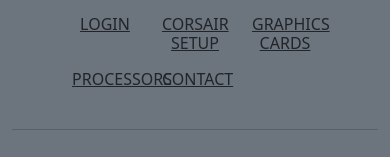
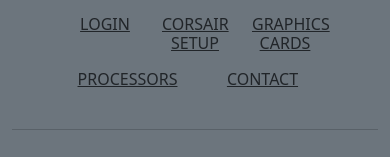
Before and after one commit to AnibalBoggio/Practico-1-Bootstrap-Diseno-Web-I, a plain HTML site: page index.html in a window 390 px wide. Shown: the part 2587-2744 px from the top of the page. Drawn offline with nearby package versions, Linux system fonts and the light colour scheme.

Commit message:
Fix footer formatting error

```diff
--- a/index.html
+++ b/index.html
@@ -269,12 +269,12 @@
                 <a href="info2.html" class="text-dark">Graphics Cards</a>
               </h6>
             </div>
-            <div class="col-md col-4 mb-2">
+            <div class="col-md col-6 mb-2">
               <h6 class="text-uppercase font-weight-bold">
                 <a href="info3.html" class="text-dark">Processors</a>
               </h6>
             </div>
-            <div class="col-md col-4 mb-2">
+            <div class="col-md col-6 mb-2">
               <h6 class="text-uppercase font-weight-bold">
                 <a href="contact.html" class="text-dark">Contact</a>
               </h6>
```
Also changed, not shown: info.html (+2 -2 lines), info2.html (+2 -2 lines), info3.html (+2 -2 lines).
